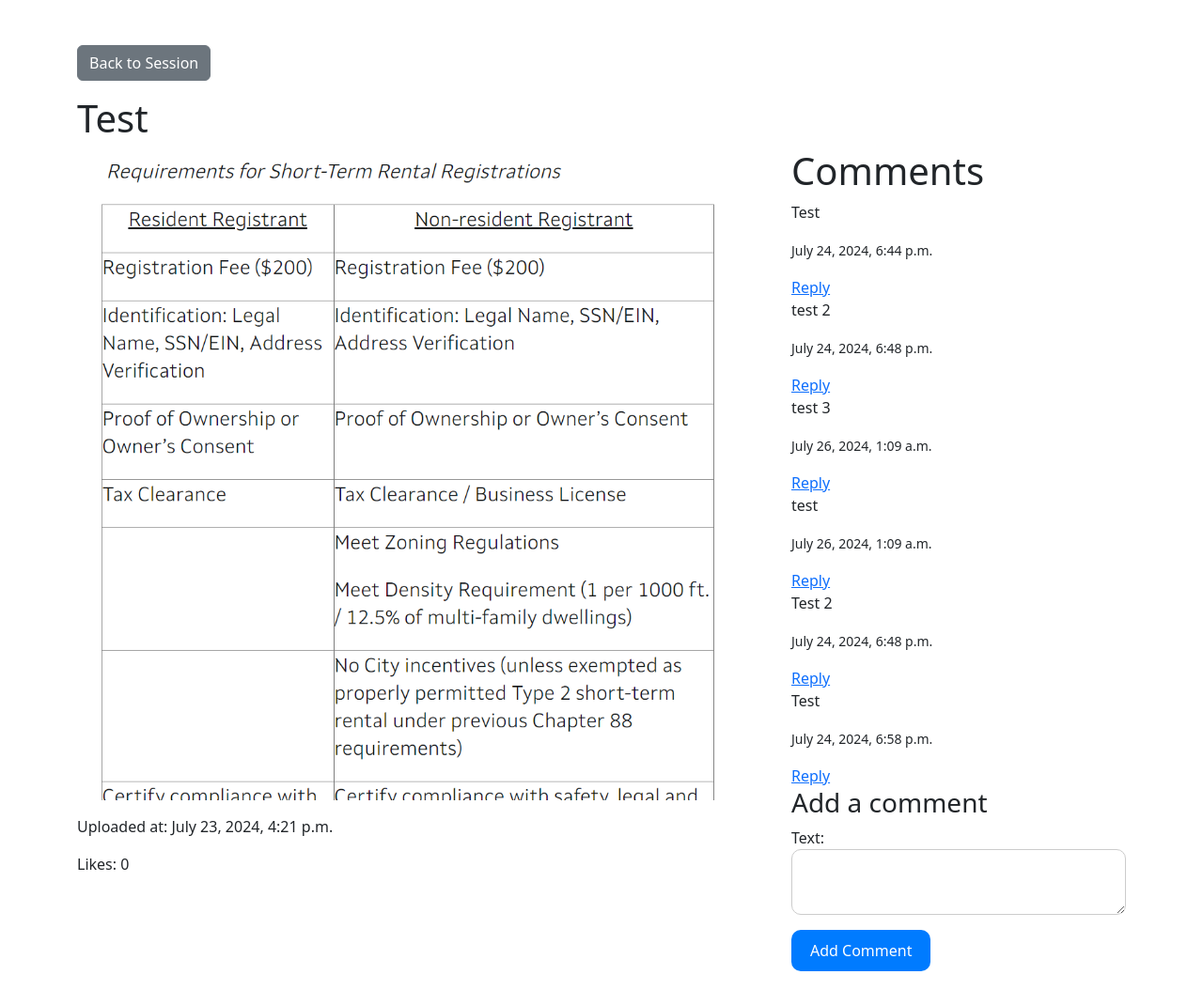
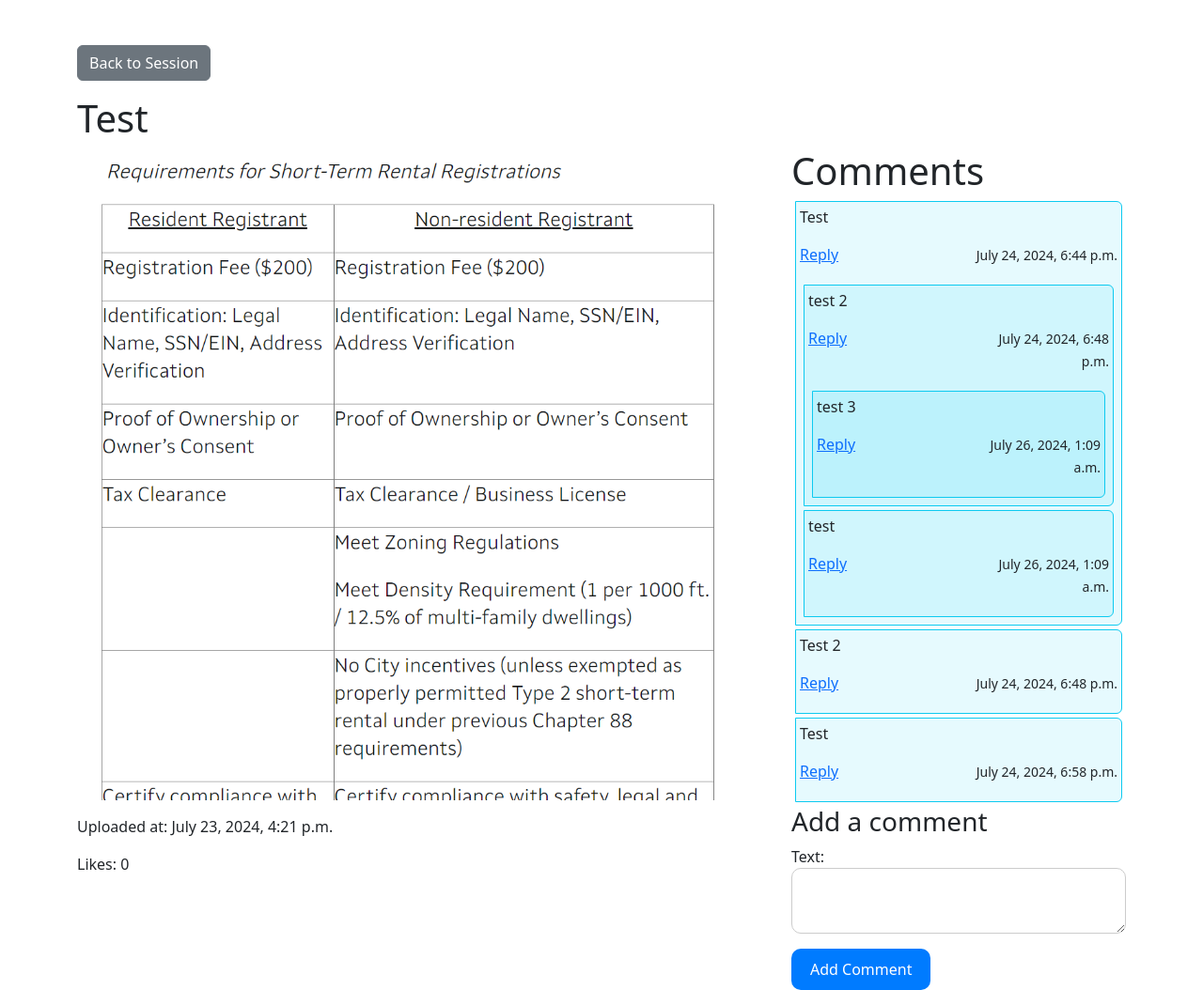
Before and after one commit to admiralorbiter/EngageKC, a Django app: page /post/4/ in a window 1280 px wide. Shown: the part 42-1096 px from the top of the page at 94% size. Run offline with Django 5.2, Linux system fonts and the light colour scheme; data comes from the database, SQL or seed files in the repository; both versions use the stored data as it was after the commit; parts of the project's set-up code (start-up, migrations or seed data) failed here and were passed over; some libraries are stand-ins or nearby versions.

Commit message:
ui fixes and changes

```diff
--- a/video_app/templates/video_app/comment.html
+++ b/video_app/templates/video_app/comment.html
@@ -1,12 +1,17 @@
-<div class="comment">
+<div class="comment border m-1 p-1 bg-info bg-opacity-10 border-info rounded-end">
     <p>{{ comment.text }}</p>
-    <p><small>{{ comment.created_at }}</small></p>
-    <a href="#" class="reply" data-id="{{ comment.id }}">Reply</a>
-
-    <div class="replies">
-        {% for reply in comment.replies.all %}
-            {% include 'video_app/comment.html' with comment=reply %}
-        {% endfor %}
+    <div class="row">
+        <div class="col">
+            <a href="#" class="reply" data-id="{{ comment.id }}">Reply</a>
+        </div>
+        <div class="col text-end">
+            <p><small>{{ comment.created_at }}</small></p>
+        </div>
+        <div class="replies">
+            {% for reply in comment.replies.all %}
+                {% include 'video_app/comment.html' with comment=reply %}
+            {% endfor %}
+        </div>
     </div>
 
     <form method="post" class="reply-form" style="display: none;">
```
Also changed, not shown: db.sqlite3.
